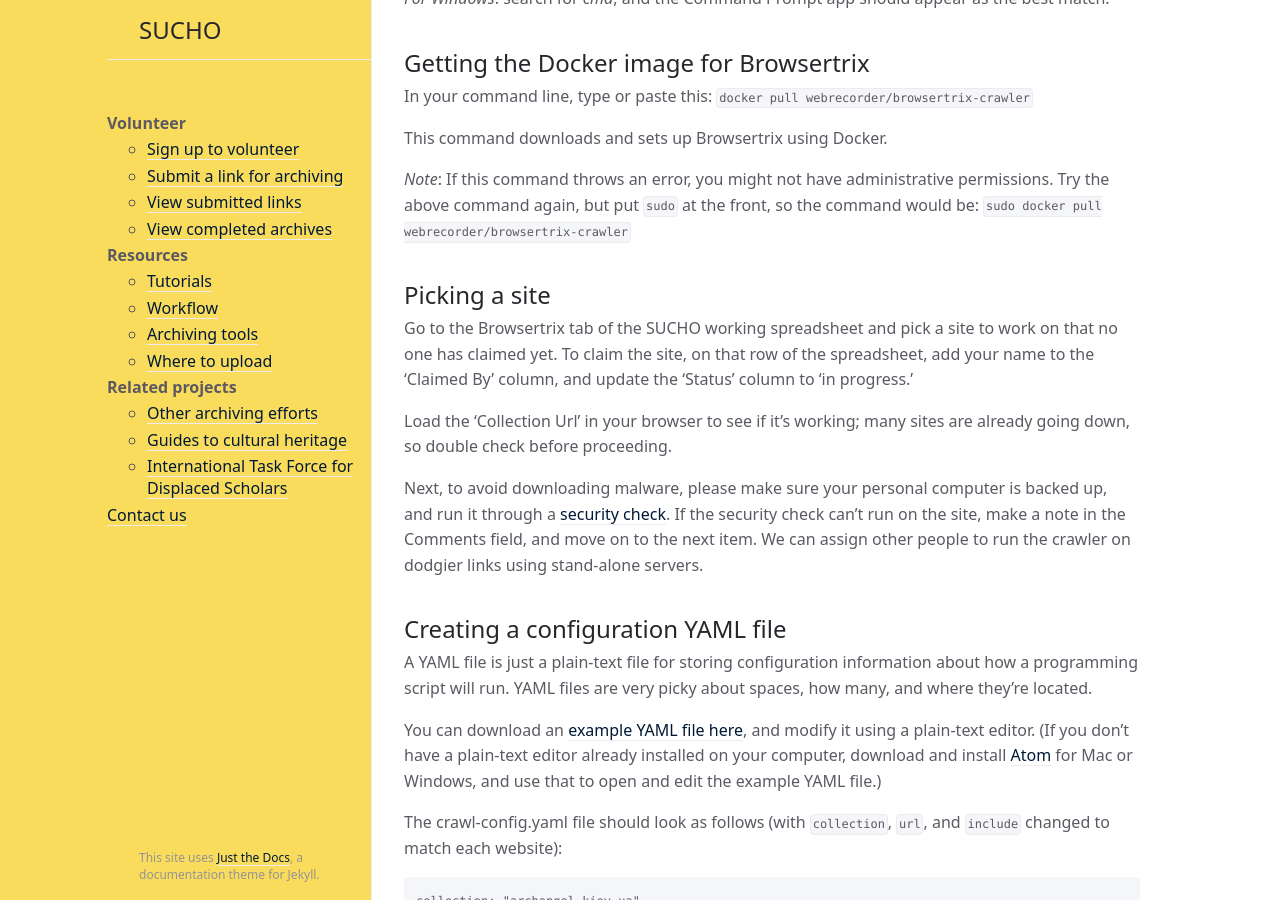
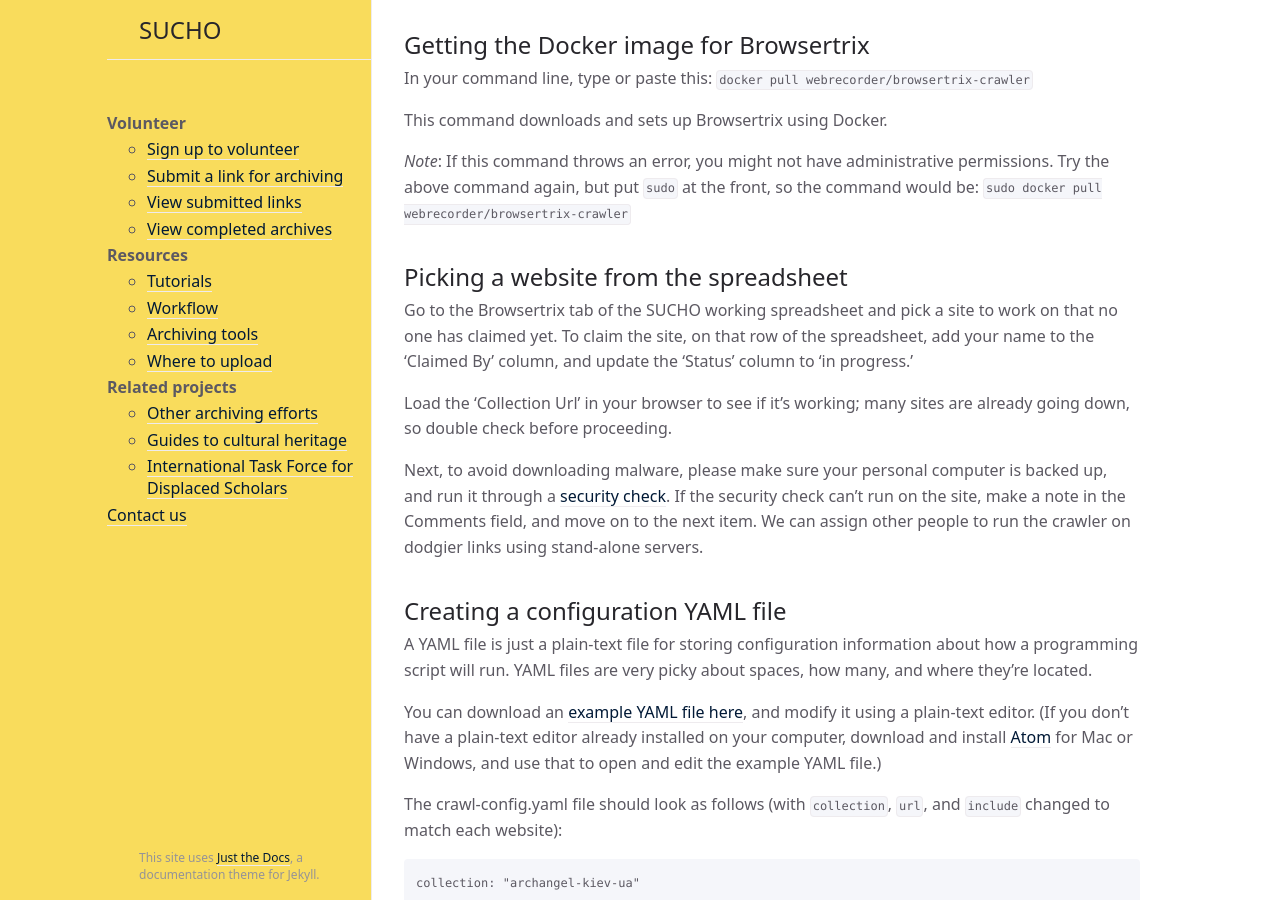
Before and after one commit to sucho-archiving/sucho-archiving.github.io, a Jekyll site: the page built from browsertrix.md, in a window 1280 px wide and 900 px high, scrolled down 1321 px. Built offline with Jekyll 4.4.1, drawn with Linux system fonts in a browser that asks for light colours; some of the changed text lies outside the part shown.

Commit message:
Update browsertrix.md

```diff
--- a/browsertrix.md
+++ b/browsertrix.md
@@ -4,7 +4,7 @@
 title: Browsertrix
 ---
 
-# Web Crawling
+## Web Crawling
 
 Web crawling is the process of systematically browsing the web. Browsertrix is the tool we're using  to crawl entire sites and copy all their contents in a format that can be emulated. Most websites can be preserved in their entirety using this tool.
 
@@ -45,7 +45,7 @@
 
 *Note*: If this command throws an error, you might not have administrative permissions. Try the above command again, but put `sudo` at the front, so the command would be: `sudo docker pull webrecorder/browsertrix-crawler`
 
-## Picking a site
+## Picking a website from the spreadsheet
 Go to the Browsertrix tab of the SUCHO working spreadsheet and pick a site to work on that no one has claimed yet. To claim the site, on that row of the spreadsheet, add your name to the 'Claimed By' column, and update the 'Status' column to 'in progress.'
 
 Load the 'Collection Url' in your browser to see if it's working; many sites are already going down, so double check before proceeding.
```
Also changed, not shown: other parts of browsertrix.md (+1 -1 lines).
